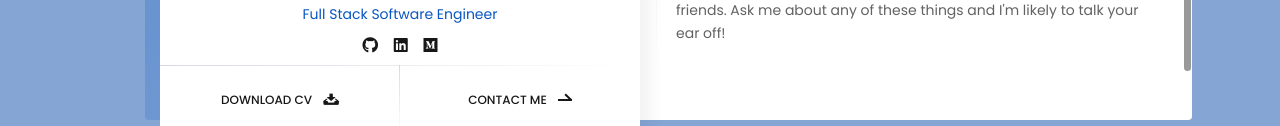
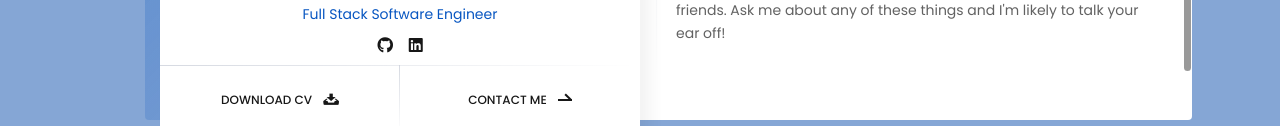
Before and after one commit to MicroFish91/Officialmicrofish-Webpage, a plain HTML site: page template/index.html in a window 1280 px wide. Shown: the part 565-691 px from the top of the page. Drawn offline with nearby package versions, Linux system fonts and the light colour scheme; some packages are replaced by stand-ins of ours; files that its build step writes are made by us from their sources; files whose address does not match are found by name.

Commit message:
Deploy Ready

```diff
--- a/template/index.html
+++ b/template/index.html
@@ -144,7 +144,7 @@
 					<div class="social">
 						<a target="_blank" href="https://github.com/MicroFish91"><span class="fab fa-github"></span></a>
 						<a target="_blank" href="https://www.linkedin.com/in/mwfisher91/"><span class="fab fa-linkedin"></span></a>
-						<a target="_blank" href="https://medium.com/@mwfisher91"><span class="fab fa-medium"></span></a>
+						<!-- <a target="_blank" href="https://medium.com/@mwfisher91"><span class="fab fa-medium"></span></a> -->
 					</div>
 
 					<!-- profile buttons -->
```
Also changed, not shown: 3 other files.
